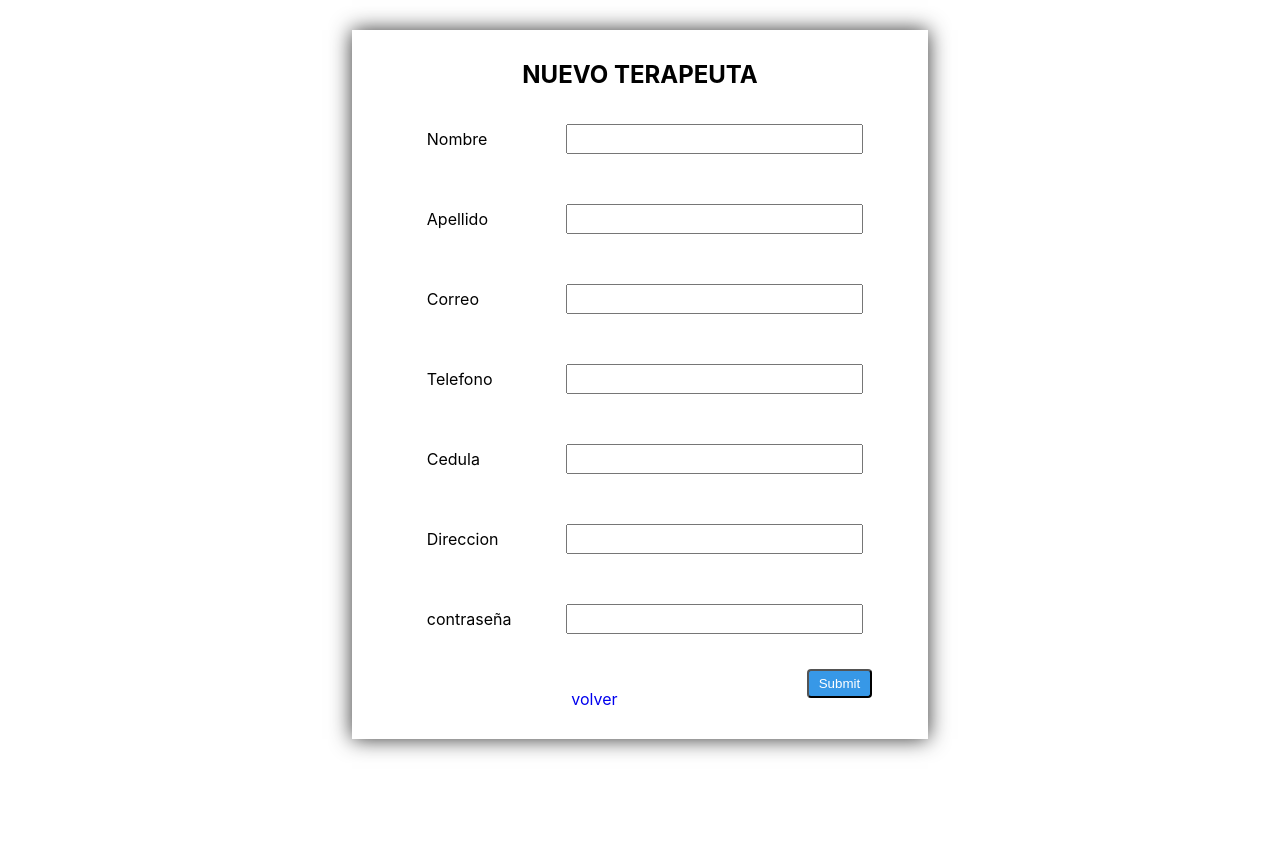
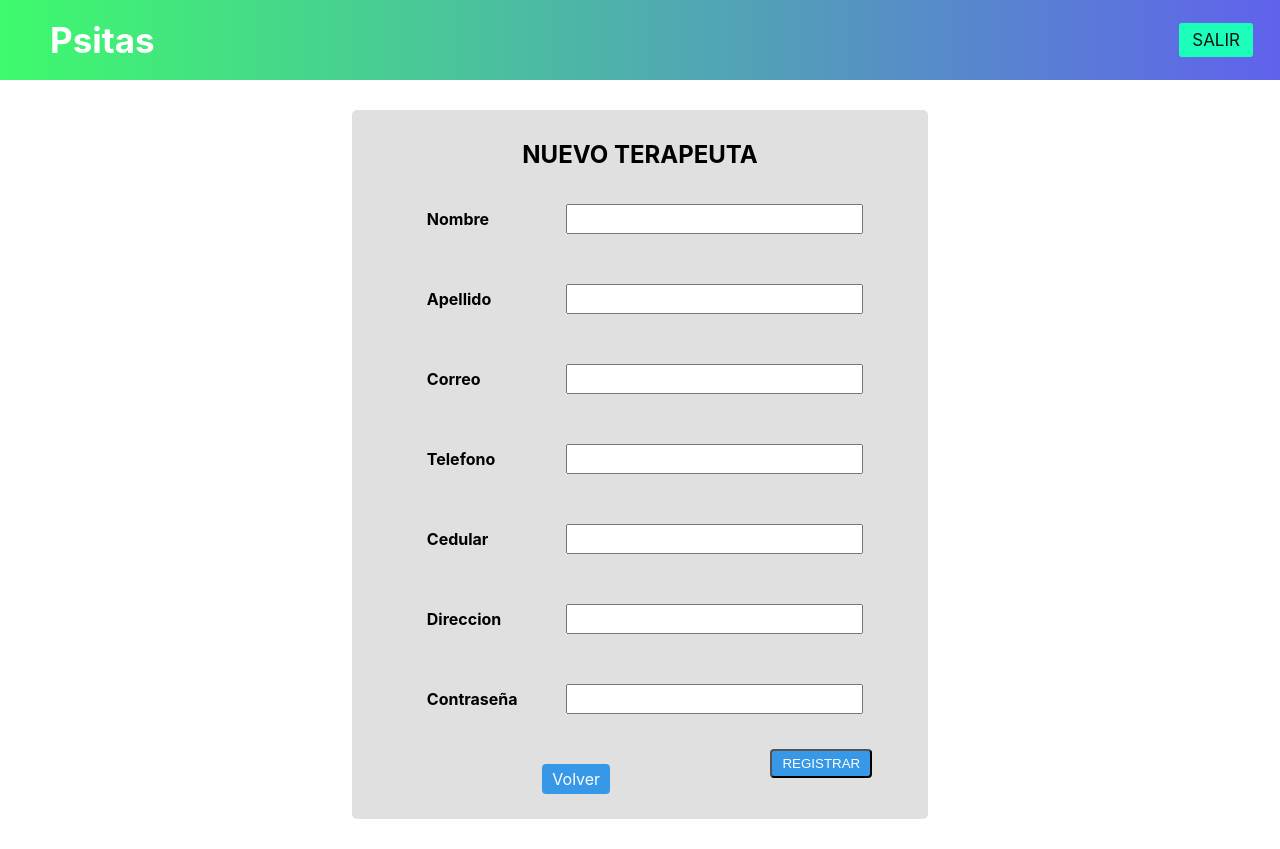
Before and after one commit to andrespolop/psitas, a PHP site: page /tagregar.php in a window 1280 px wide. Before the commit the page ends 755 px from the top, so only its background shows below. Run offline with PHP 8.4, Linux system fonts and the light colour scheme; some libraries are stand-ins or nearby versions.

Commit message:
Arreglo de Admin

```diff
--- a/agregar.php
+++ b/agregar.php
@@ -16,7 +16,7 @@ $resultado = mysqli_query($conexion, $insertar1);
 
 if($resultado){
     echo "<script>alert('REGISTRO EXITOSO');
-    window.location='/'
+    window.location='admin.php'
     </script>";
 }else{
     echo "<script>alert('REGISTRO FALLIDO');
--- a/estilos/estilo2.css
+++ b/estilos/estilo2.css
@@ -14,6 +14,7 @@
 	box-sizing: border-box;
 	list-style: none;
 	text-decoration: none;
+
   }
 
   body {
@@ -61,13 +62,10 @@
 	padding: 7px 13px;
 	border-radius: 3px;
 	text-transform: uppercase;
+	background: #1bffbb;
   }
 
-   .active,
-  .a_nav:hover {
-	background: #1bffbb;
-	transition: 0.5s;
-  }
+
 
   .checkbtn {
 	font-size: 30px;
@@ -251,19 +249,33 @@ color: rgb(248, 248, 248);
 }
 
 
+.btn-volver{
+	background-color: rgb(55, 152, 231);
+	text-decoration: none;
+	text-align: center;
+	padding: 5px 10px;
+	border-radius: 4px;
+	cursor: pointer;
+	color: rgb(255, 255, 255);
+
+}
+
+
+
 
 .caja {
 width: 90%;
-background-color: #fff;
-box-shadow: 0 0 20px #333;
+background-color: rgb(190, 190, 190);
+border-radius: 5px;
 margin: 30px auto;
 padding: 30px;
 
 }
 .caja2 {
 	width: 45%;
-	background-color: #fff;
-	box-shadow: 0 0 20px #333;
+
+	background-color: rgb(224, 224, 224);
+	border-radius: 5px;
 	margin: 30px auto;
 	padding: 30px;
 
--- a/tagregar.php
+++ b/tagregar.php
@@ -15,27 +15,40 @@ include("cn.php");
 	<script src="main.js"></script>
 </head>
 <body>
+
+<nav class="nav">
+        <input type="checkbox" id="check_nav">
+        <label for="check" class="checkbtn">
+            <i class="fas fa-bars"></i>
+        </label>
+        <label class="logo_nav"><a href="index.php">Psitas</a></label>
+        <ul class="ul_nav">
+
+            <li class="li_nav"><a class="a_nav" href="php/salir.php">SALIR</a></li>
+        </ul>
+    </nav>
+
 <div class="caja2">
 <form action="agregar.php" method="post">
 <center><h2>NUEVO TERAPEUTA</h2></center>
 <br>
-<div class="flabel"><label for="" class="flabe2">Nombre</label><input name="nombre" type="text" class="finput" ></div>
+<div class="flabel"><label for="" class="flabe2"><b>Nombre</b> </label><input name="nombre" type="text" class="finput" ></div>
 <br>
-<div class="flabel"><label for="" class="flabe2">Apellido</label><input name="apellido" type="text"class="finput"></div>
+<div class="flabel"><label for="" class="flabe2"><b>Apellido</b> </label><input name="apellido" type="text"class="finput"></div>
 <br>
-<div class="flabel"><label for="" class="flabe2">Correo</label><input name="correo" type="text"class="finput"></div>
+<div class="flabel"><label for="" class="flabe2"><b>Correo</b> </label><input name="correo" type="text"class="finput"></div>
 <br>
-<div class="flabel"><label for="" class="flabe2">Telefono</label><input name="telefono" type="number"class="finput"></div>
+<div class="flabel"><label for="" class="flabe2"><b>Telefono</b> </label><input name="telefono" type="number"class="finput"></div>
 <br>
-<div class="flabel"><label for="" class="flabe2">Cedula</label><input name="cedula" type="number"class="finput"></div>
+<div class="flabel"><label for="" class="flabe2"><b>Cedular</b> </label><input name="cedula" type="number"class="finput"></div>
 <br>
-<div class="flabel"><label for="" class="flabe2">Direccion</label><input name="direccion" type="text"class="finput"></div>
+<div class="flabel"><label for="" class="flabe2"><b>Direccion</b> </label><input name="direccion" type="text"class="finput"></div>
 <br>
-<div class="flabel"><label for="" class="flabe2">contraseña</label><input name="contrasena" type="password"class="finput"></div>
+<div class="flabel"><label for="" class="flabe2"><b>Contraseña</b> </label><input name="contrasena" type="password"class="finput"></div>
 <br>
 
 
-<input type="submit" class="btn-agregar" onClick="enviar()">
+<input type="submit" class="btn-agregar" value="REGISTRAR" onClick="enviar()">
 </form>
 <script>
      function enviar() {
@@ -44,7 +57,7 @@ include("cn.php");
    </script>
 
 <br>
-<center><a href="admin.php" class="btn">volver</a></center>
+<center><a href="admin.php" class="btn-volver">Volver</a></center>
 
 
 </div>
```
Also changed, not shown: estilos/citas-agendadas.css (+1 -10 lines), estilos/terapeuta-citas.css (+9 -24 lines), pcitas.php (+15 -1 lines), tcitas.php (+16 -1 lines).
